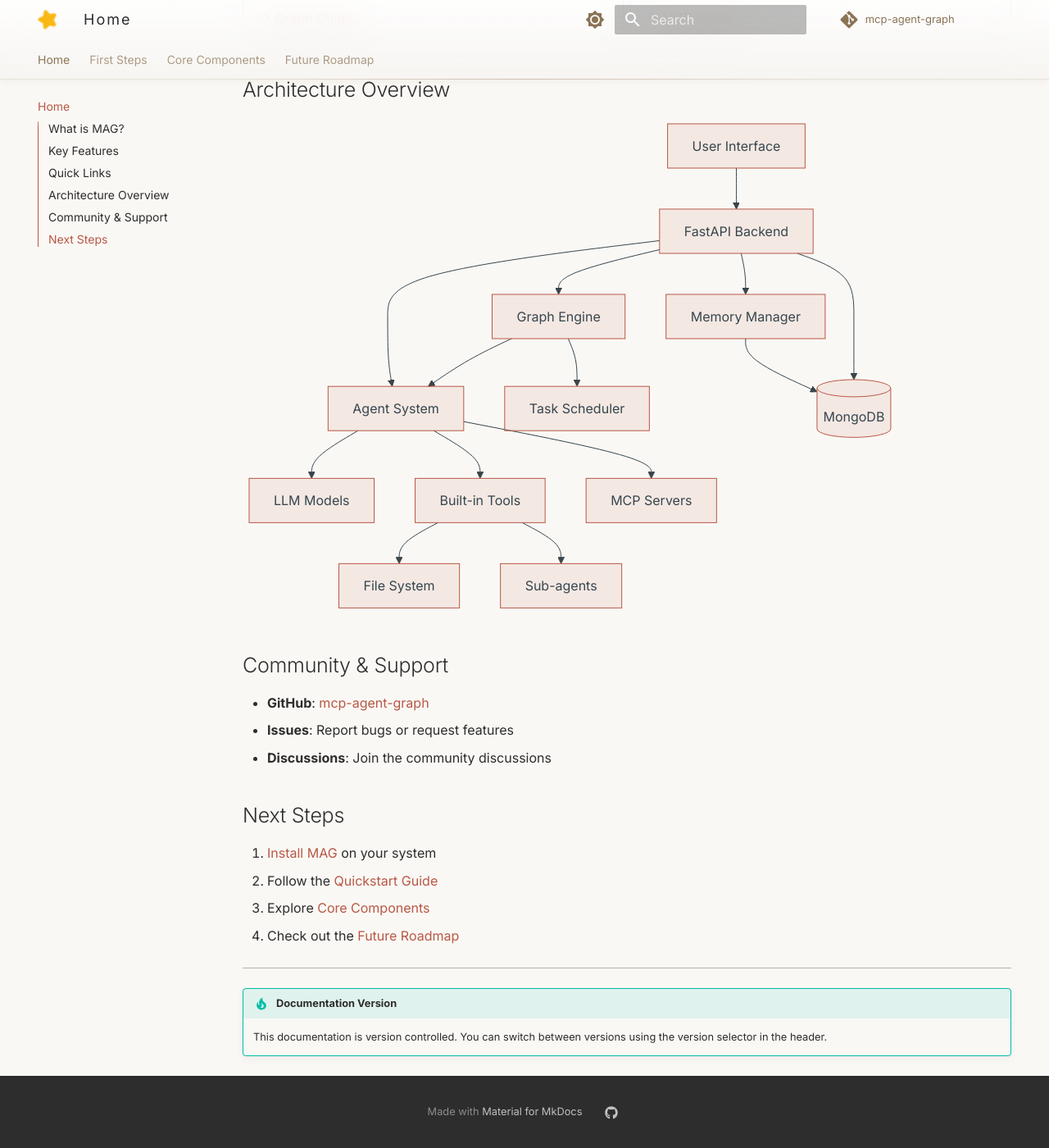
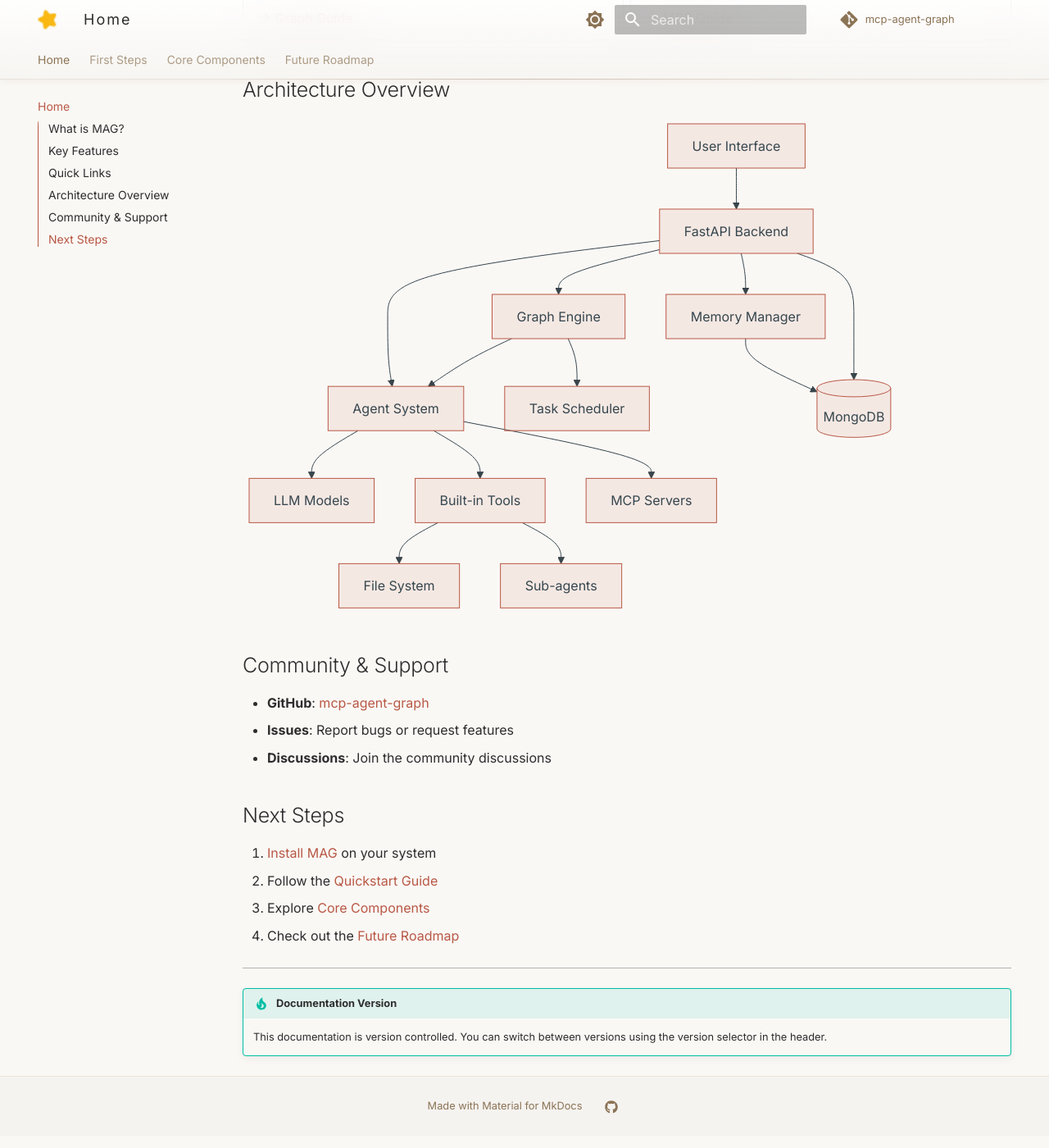
Before and after one commit to keta1930/mcp-agent-graph, an MkDocs documentation site: the page built from docs/index.md, in a window 1280 px wide and 1400 px high, scrolled down 1235 px. Shown: the whole window at 82% size. Built offline with MkDocs 1.6.1 and Material for MkDocs 9.7.7, drawn with Linux system fonts in a browser that asks for light colours; comment, search, counter and statistics services are not loaded; the version menu is left out.

Commit message:
style(docs): refactor footer styling with improved light mode colors and reduced padding

```diff
--- a/docs/stylesheets/extra.css
+++ b/docs/stylesheets/extra.css
@@ -266,21 +266,23 @@
   display: none !important;
 }
 
-/* Footer styling with earth-tone gradient - Light Mode */
+/* Footer styling - Light Mode */
 [data-md-color-scheme="default"] .md-footer {
-  background: linear-gradient(to bottom, #8b7355, #c14242) !important;
-  color: #fff !important;
+  background: #faf8f5 !important;
+  color: #2d2d2d !important;
+  border-top: 1px solid rgba(139, 115, 85, 0.15);
 }
 
 [data-md-color-scheme="default"] .md-footer-meta {
-  background: #2d2d2d !important;
-  color: #fff !important;
+  background: #f5f3f0 !important;
+  color: #2d2d2d !important;
 }
 
 /* Footer styling - Dark Mode */
 [data-md-color-scheme="slate"] .md-footer {
-  background: linear-gradient(to bottom, #8b7355, #1a1a1a) !important;
+  background: #1a1a1a !important;
   color: #fff !important;
+  border-top: 1px solid rgba(139, 115, 85, 0.3);
 }
 
 [data-md-color-scheme="slate"] .md-footer-meta {
@@ -288,21 +290,40 @@
   color: #fff !important;
 }
 
-/* Center the footer text */
+/* Make footer narrower - reduced padding */
 .md-footer-meta__inner {
   display: flex !important;
   justify-content: center !important;
   align-items: center !important;
-  padding: 16px !important;
+  padding: 8px 16px !important;
+  min-height: auto !important;
 }
 
-/* Footer links color */
-.md-footer-meta a,
-.md-footer-meta__inner a {
+/* Footer text and links color - Light Mode */
+[data-md-color-scheme="default"] .md-footer-meta,
+[data-md-color-scheme="default"] .md-footer-meta__inner,
+[data-md-color-scheme="default"] .md-footer-meta .md-footer-meta__inner,
+[data-md-color-scheme="default"] .md-copyright,
+[data-md-color-scheme="default"] .md-copyright__highlight,
+[data-md-color-scheme="default"] .md-footer-meta a,
+[data-md-color-scheme="default"] .md-footer-meta__inner a {
+  color: #8b7355 !important;
+}
+
+[data-md-color-scheme="default"] .md-footer-meta a:hover,
+[data-md-color-scheme="default"] .md-footer-meta__inner a:hover {
+  color: #b85845 !important;
+}
+
+/* Footer text and links color - Dark Mode */
+[data-md-color-scheme="slate"] .md-footer-meta,
+[data-md-color-scheme="slate"] .md-footer-meta__inner,
+[data-md-color-scheme="slate"] .md-footer-meta a,
+[data-md-color-scheme="slate"] .md-footer-meta__inner a {
   color: rgba(255, 255, 255, 0.7) !important;
 }
 
-.md-footer-meta a:hover,
-.md-footer-meta__inner a:hover {
+[data-md-color-scheme="slate"] .md-footer-meta a:hover,
+[data-md-color-scheme="slate"] .md-footer-meta__inner a:hover {
   color: #fff !important;
 }
```
